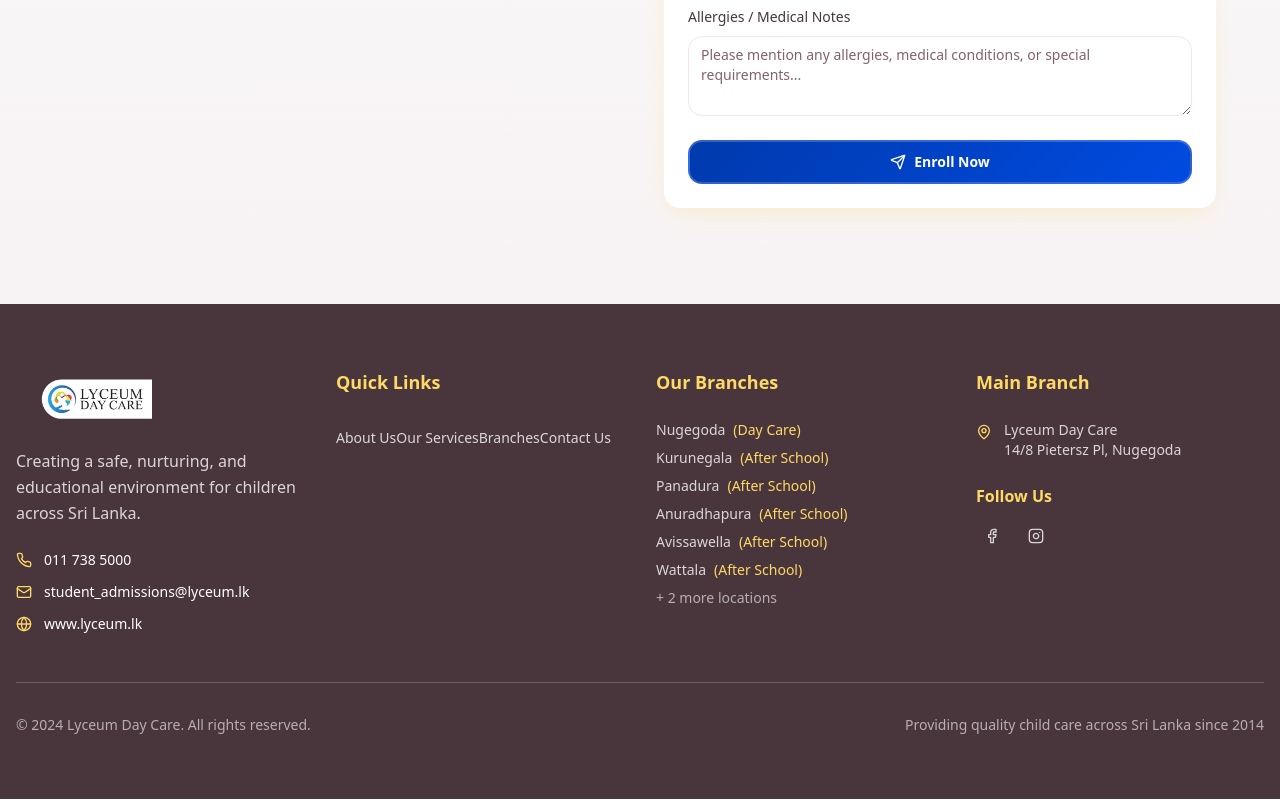
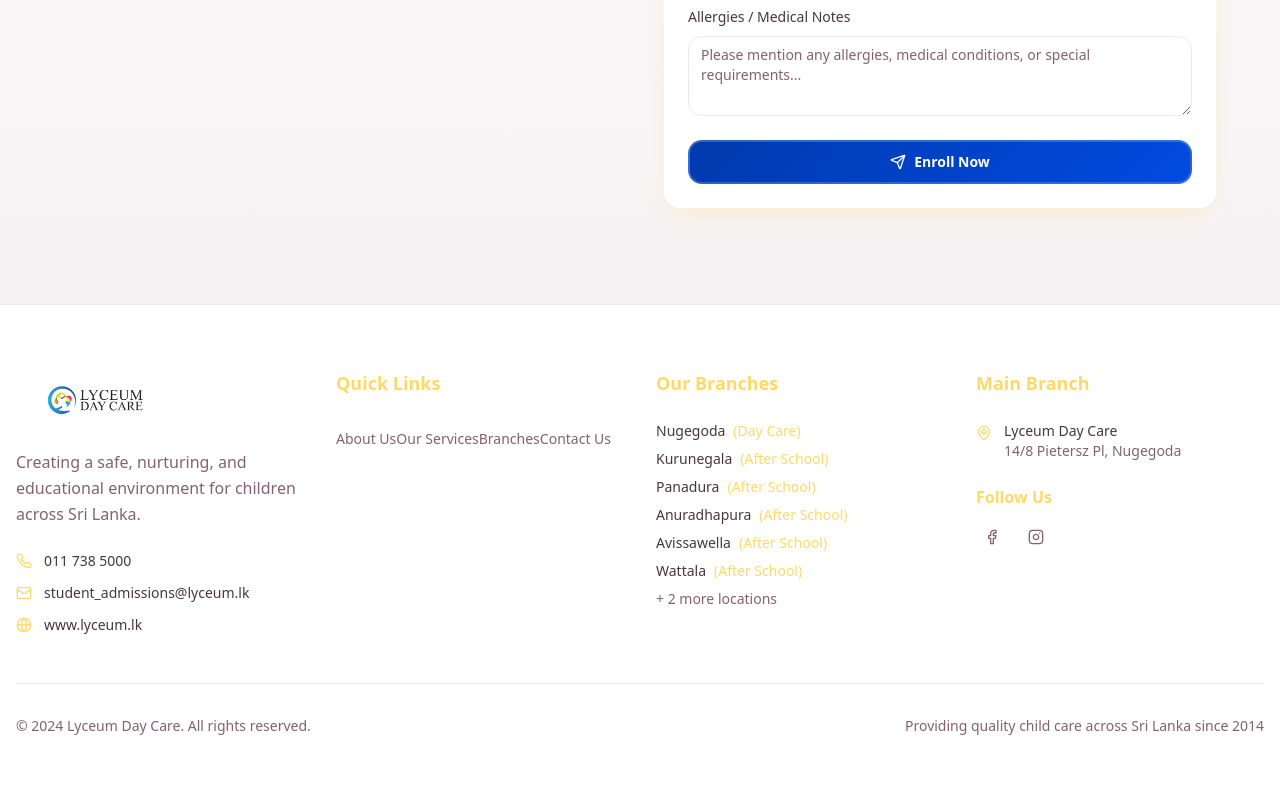
Before and after one commit to globallyceum25-dot/lyceum-care-futures, a React (Vite) app: page / in a window 1280 px wide. Shown: the part 6732-7532 px from the top of the page. Built offline with nearby package versions, Linux system fonts and the light colour scheme.

Commit message:
Apply dark mode to footer
Apply dark mode styles to the footer component to ensure consistency with the overall theme.

```diff
--- a/src/components/Footer.tsx
+++ b/src/components/Footer.tsx
@@ -21,7 +21,7 @@ const Footer = () => {
   };
 
   return (
-    <footer className="bg-foreground text-primary-foreground py-16">
+    <footer className="bg-background border-t border-border py-16">
       <div className="container mx-auto px-4">
         <div className="grid md:grid-cols-2 lg:grid-cols-4 gap-8 mb-12">
           {/* Company Info */}
@@ -32,7 +32,7 @@ const Footer = () => {
                 alt="Lyceum Day Care Logo"
                 className="h-16 w-auto mb-4"
               />
-              <p className="text-primary-foreground/80 leading-relaxed">
+              <p className="text-muted-foreground leading-relaxed">
                 Creating a safe, nurturing, and educational environment for children across Sri Lanka.
               </p>
             </div>
@@ -40,15 +40,15 @@ const Footer = () => {
             <div className="space-y-3">
               <div className="flex items-center gap-3">
                 <Phone className="w-4 h-4 text-secondary" />
-                <span className="text-sm">011 738 5000</span>
+                <span className="text-sm text-foreground">011 738 5000</span>
               </div>
               <div className="flex items-center gap-3">
                 <Mail className="w-4 h-4 text-secondary" />
-                <span className="text-sm">student_admissions@lyceum.lk</span>
+                <span className="text-sm text-foreground">student_admissions@lyceum.lk</span>
               </div>
               <div className="flex items-center gap-3">
                 <Globe className="w-4 h-4 text-secondary" />
-                <span className="text-sm">www.lyceum.lk</span>
+                <span className="text-sm text-foreground">www.lyceum.lk</span>
               </div>
             </div>
           </div>
@@ -59,28 +59,28 @@ const Footer = () => {
             <div className="space-y-2">
               <Button
                 variant="ghost"
-                className="justify-start p-0 h-auto text-primary-foreground/80 hover:text-secondary hover:bg-transparent"
+                className="justify-start p-0 h-auto text-muted-foreground hover:text-secondary hover:bg-transparent"
                 onClick={() => scrollToSection('about')}
               >
                 About Us
               </Button>
               <Button
                 variant="ghost"
-                className="justify-start p-0 h-auto text-primary-foreground/80 hover:text-secondary hover:bg-transparent"
+                className="justify-start p-0 h-auto text-muted-foreground hover:text-secondary hover:bg-transparent"
                 onClick={() => scrollToSection('services')}
               >
                 Our Services
               </Button>
               <Button
                 variant="ghost"
-                className="justify-start p-0 h-auto text-primary-foreground/80 hover:text-secondary hover:bg-transparent"
+                className="justify-start p-0 h-auto text-muted-foreground hover:text-secondary hover:bg-transparent"
                 onClick={() => scrollToSection('branches')}
               >
                 Branches
               </Button>
               <Button
                 variant="ghost"
-                className="justify-start p-0 h-auto text-primary-foreground/80 hover:text-secondary hover:bg-transparent"
+                className="justify-start p-0 h-auto text-muted-foreground hover:text-secondary hover:bg-transparent"
                 onClick={() => scrollToSection('contact')}
               >
                 Contact Us
@@ -93,12 +93,12 @@ const Footer = () => {
             <h4 className="text-lg font-semibold text-secondary">Our Branches</h4>
             <div className="space-y-2">
               {branches.slice(0, 6).map((branch, index) => (
-                <div key={index} className="text-sm text-primary-foreground/80">
-                  <span className="font-medium">{branch.name}</span>
+                <div key={index} className="text-sm text-muted-foreground">
+                  <span className="font-medium text-foreground">{branch.name}</span>
                   <span className="text-secondary ml-2">({branch.type})</span>
                 </div>
               ))}
-              <div className="text-sm text-primary-foreground/60">
+              <div className="text-sm text-muted-foreground">
                 + {branches.length - 6} more locations
               </div>
             </div>
@@ -110,8 +110,8 @@ const Footer = () => {
             <div className="space-y-3">
               <div className="flex items-start gap-3">
                 <MapPin className="w-4 h-4 text-secondary mt-1 flex-shrink-0" />
-                <div className="text-sm text-primary-foreground/80">
-                  <div className="font-medium">Lyceum Day Care</div>
+                <div className="text-sm text-muted-foreground">
+                  <div className="font-medium text-foreground">Lyceum Day Care</div>
                   <div>14/8 Pietersz Pl, Nugegoda</div>
                 </div>
               </div>
@@ -123,7 +123,7 @@ const Footer = () => {
                 <Button
                   variant="ghost"
                   size="icon"
-                  className="w-8 h-8 text-primary-foreground/80 hover:text-secondary hover:bg-secondary/20"
+                  className="w-8 h-8 text-muted-foreground hover:text-secondary hover:bg-secondary/20"
                   asChild
                 >
                   <a
@@ -138,7 +138,7 @@ const Footer = () => {
                 <Button
                   variant="ghost"
                   size="icon"
-                  className="w-8 h-8 text-primary-foreground/80 hover:text-secondary hover:bg-secondary/20"
+                  className="w-8 h-8 text-muted-foreground hover:text-secondary hover:bg-secondary/20"
                   asChild
                 >
                   <a
@@ -155,13 +155,13 @@ const Footer = () => {
           </div>
         </div>
 
-        <Separator className="bg-primary-foreground/20 mb-8" />
+        <Separator className="bg-border mb-8" />
 
         <div className="flex flex-col md:flex-row justify-between items-center gap-4">
-          <div className="text-sm text-primary-foreground/60">
+          <div className="text-sm text-muted-foreground">
             © 2024 Lyceum Day Care. All rights reserved.
           </div>
-          <div className="text-sm text-primary-foreground/60">
+          <div className="text-sm text-muted-foreground">
             Providing quality child care across Sri Lanka since 2014
           </div>
         </div>
```
